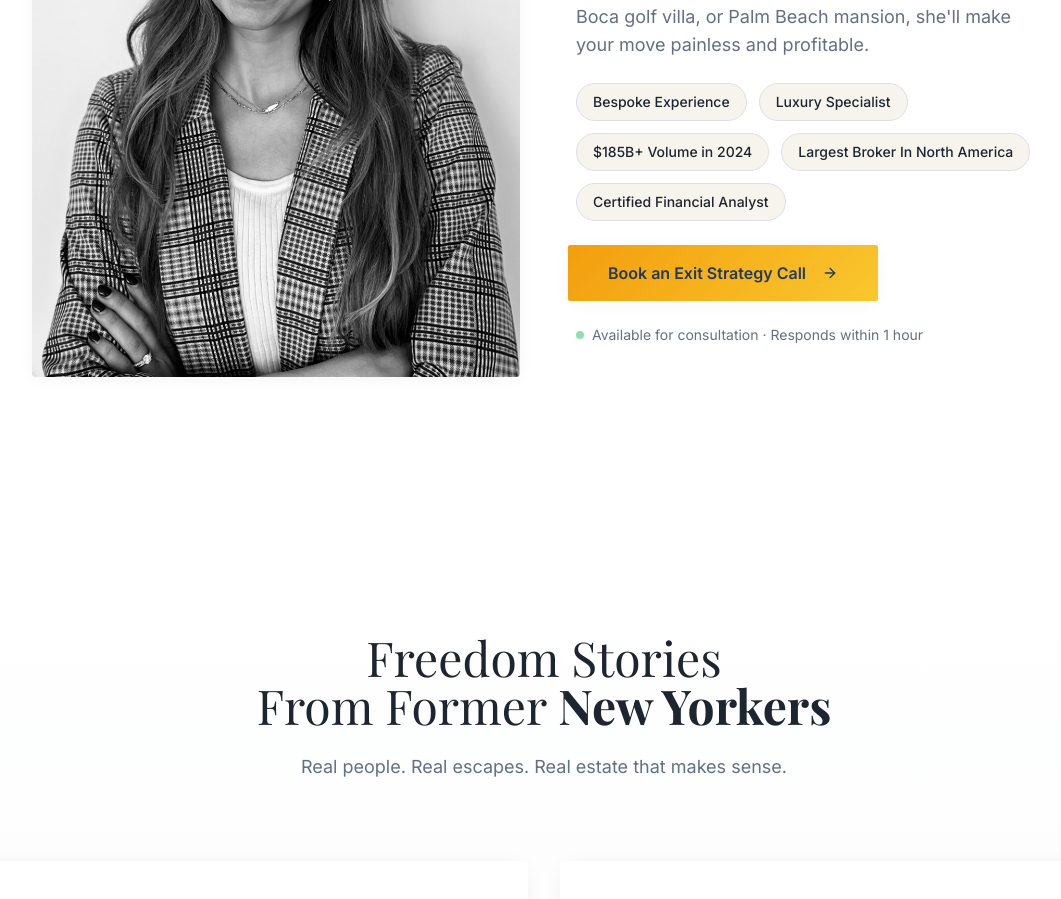
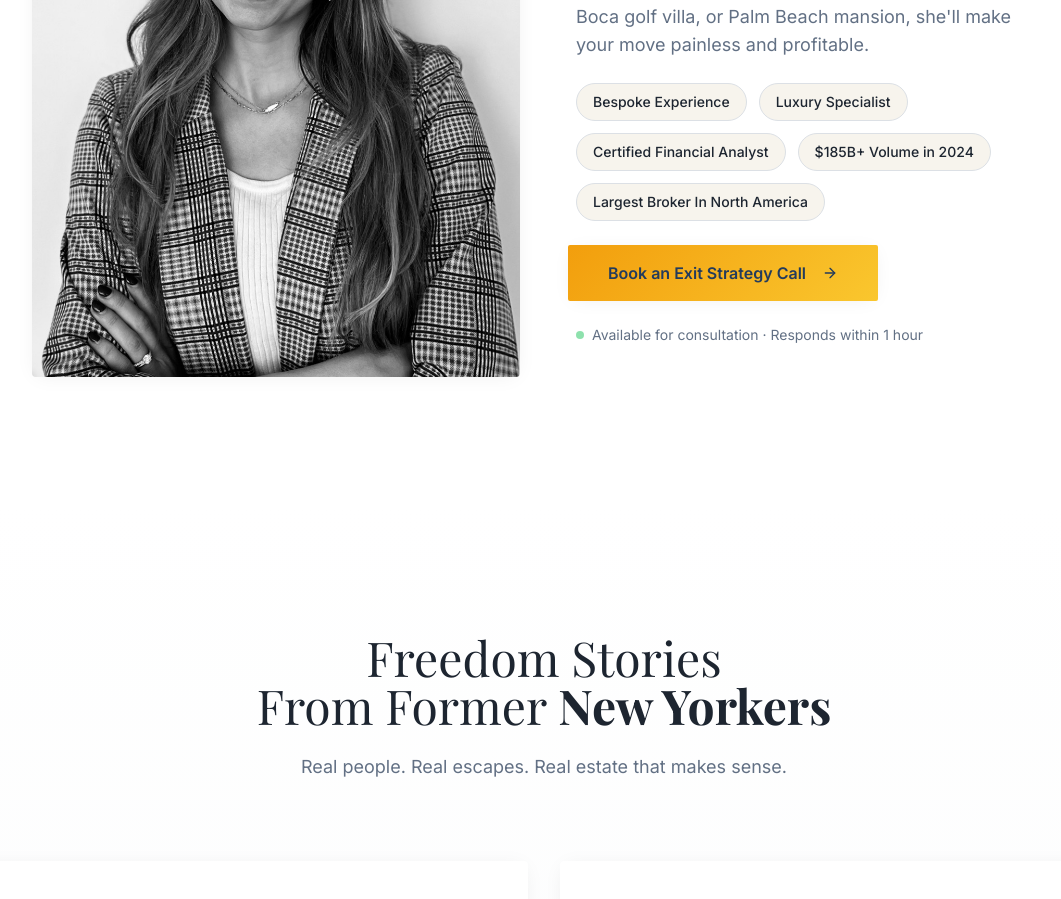
Before and after one commit to robertopablonoel/mamdani-miami, a React (Vite) app: page / in a window 1280 px wide. Shown: the part 4380-5279 px from the top of the page, without its empty margins (96-1157 px from the left). Built offline with nearby package versions, Linux system fonts and the light colour scheme; the HTML template or start-up script is replaced by a standard one.

Commit message:
Reorder badges in BrokerSection

```diff
--- a/src/components/BrokerSection.tsx
+++ b/src/components/BrokerSection.tsx
@@ -45,9 +45,9 @@ Your Escape Facilitator.</h2>
                 <div className="flex flex-wrap gap-3 md:gap-3 px-2">
                   <div className="bg-accent px-4 md:px-4 py-2 md:py-2 rounded-full text-sm md:text-sm font-medium text-foreground border border-border">Bespoke Experience</div>
                   <div className="bg-accent px-4 md:px-4 py-2 md:py-2 rounded-full text-sm md:text-sm font-medium text-foreground border border-border">Luxury Specialist</div>
+                  <div className="bg-accent px-4 md:px-4 py-2 md:py-2 rounded-full text-sm md:text-sm font-medium text-foreground border border-border">Certified Financial Analyst</div>
                   <div className="bg-accent px-4 md:px-4 py-2 md:py-2 rounded-full text-sm md:text-sm font-medium text-foreground border border-border">$185B+ Volume in 2024</div>
                   <div className="bg-accent px-4 md:px-4 py-2 md:py-2 rounded-full text-sm md:text-sm font-medium text-foreground border border-border">Largest Broker In North America</div>
-                  <div className="bg-accent px-4 md:px-4 py-2 md:py-2 rounded-full text-sm md:text-sm font-medium text-foreground border border-border">Certified Financial Analyst</div>
                 </div>
 
                 <Button size="lg" variant="secondary" className="h-14 md:h-14 px-8 md:px-10 w-full sm:w-auto text-base md:text-base" asChild>
```
